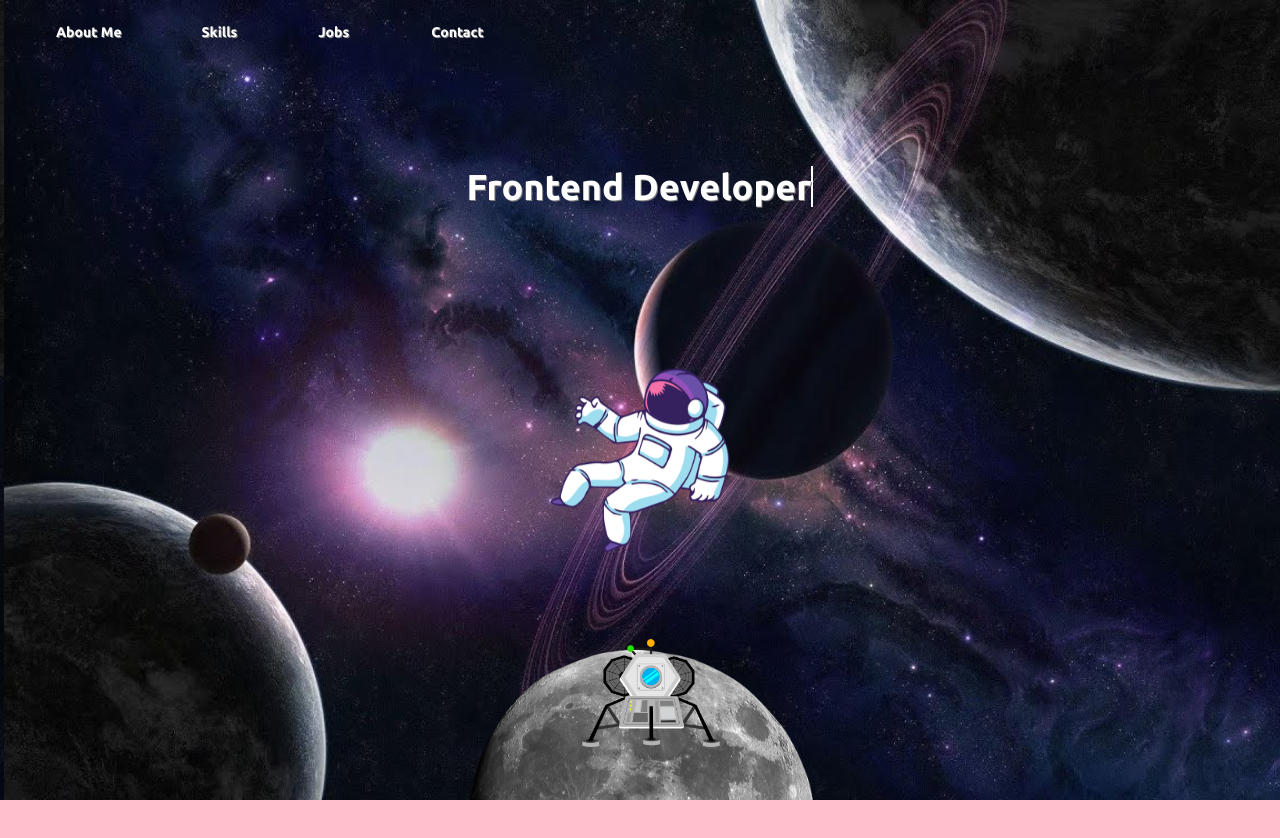
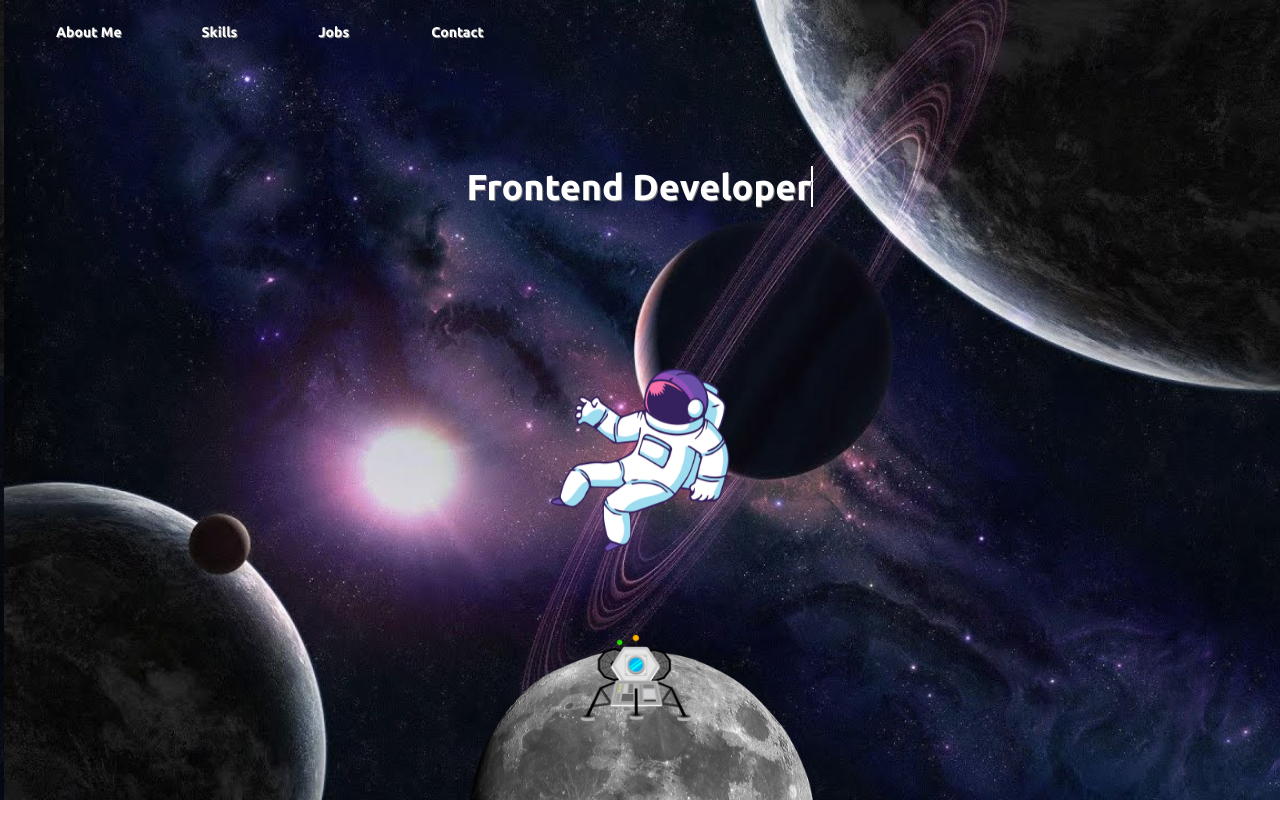
Before and after one commit to smeraldgreen/frxnco.space, an Angular app: page / in a window 1280 px wide. Shown: the top 838 px of the page. Built offline with nearby package versions, Linux system fonts and the light colour scheme.

Commit message:
astronaut apears zoom

```diff
--- a/src/app/app.component.css
+++ b/src/app/app.component.css
@@ -91,11 +91,12 @@
   display: block;
   margin-left: auto;
   margin-right: auto;
-  width: 150px;
+  width: 0px;
   position: absolute;
   left: 45%;
   top: -30%;
   opacity: 0;
+
   animation: transportRocket 1s forwards;
   animation-delay: 1s;
 }
@@ -104,13 +105,14 @@
   100%
   {
     opacity: 1;
+    width: 120px;
     transform: translateY(100px);
   }
 }
 
 .home .astronaut img{
   opacity: 0;
-  width: 200px;
+  width: 0px;
   animation-delay: 4s;
   animation: apearAstronaut 3s forwards, floatingAstronaut 2s ease alternate-reverse infinite;
   animation-delay: 2s;
@@ -119,6 +121,7 @@
 
 @keyframes apearAstronaut{
   to{
+    width: 200px;
     opacity: 1;
   }
 }
```
